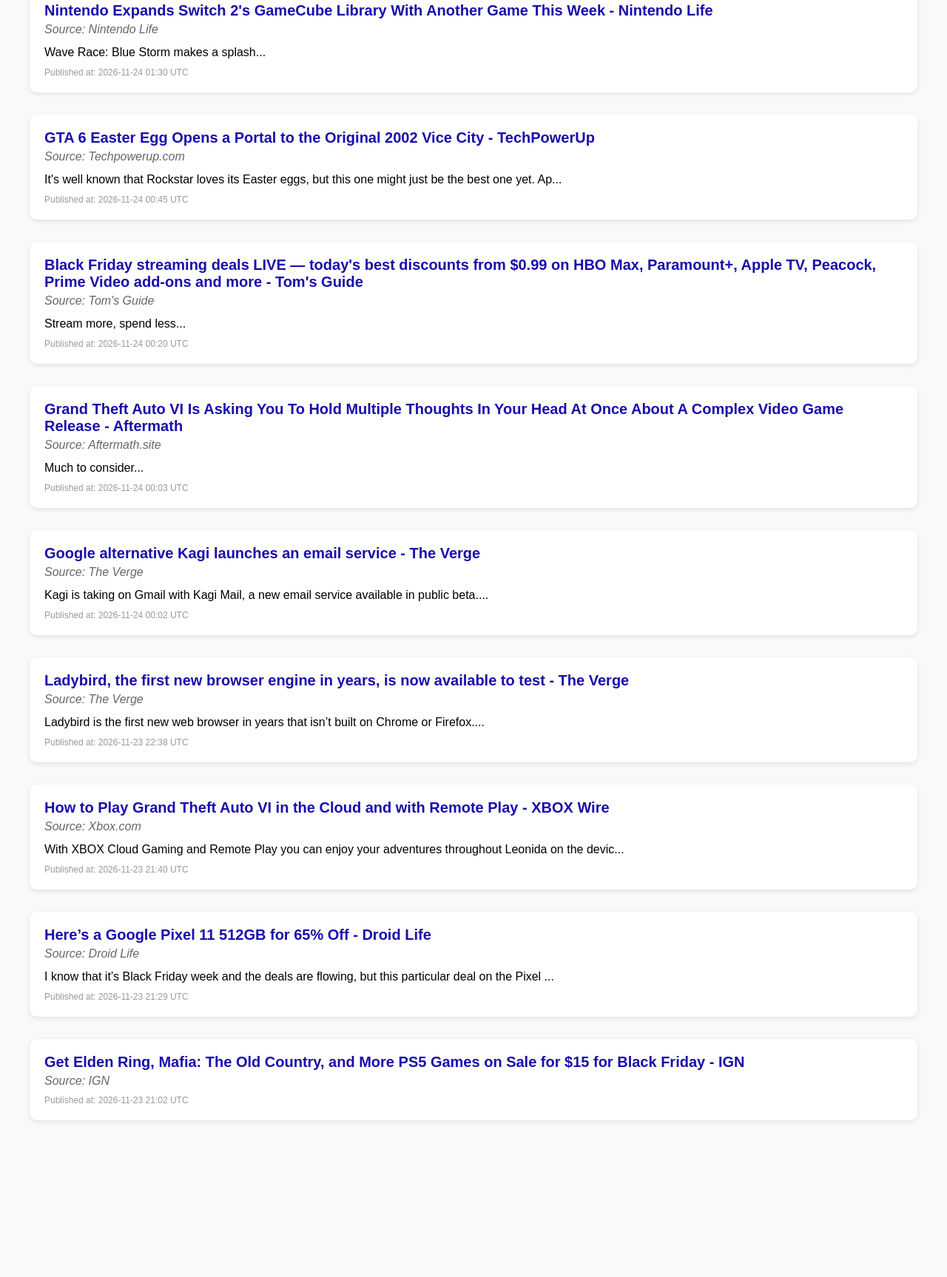
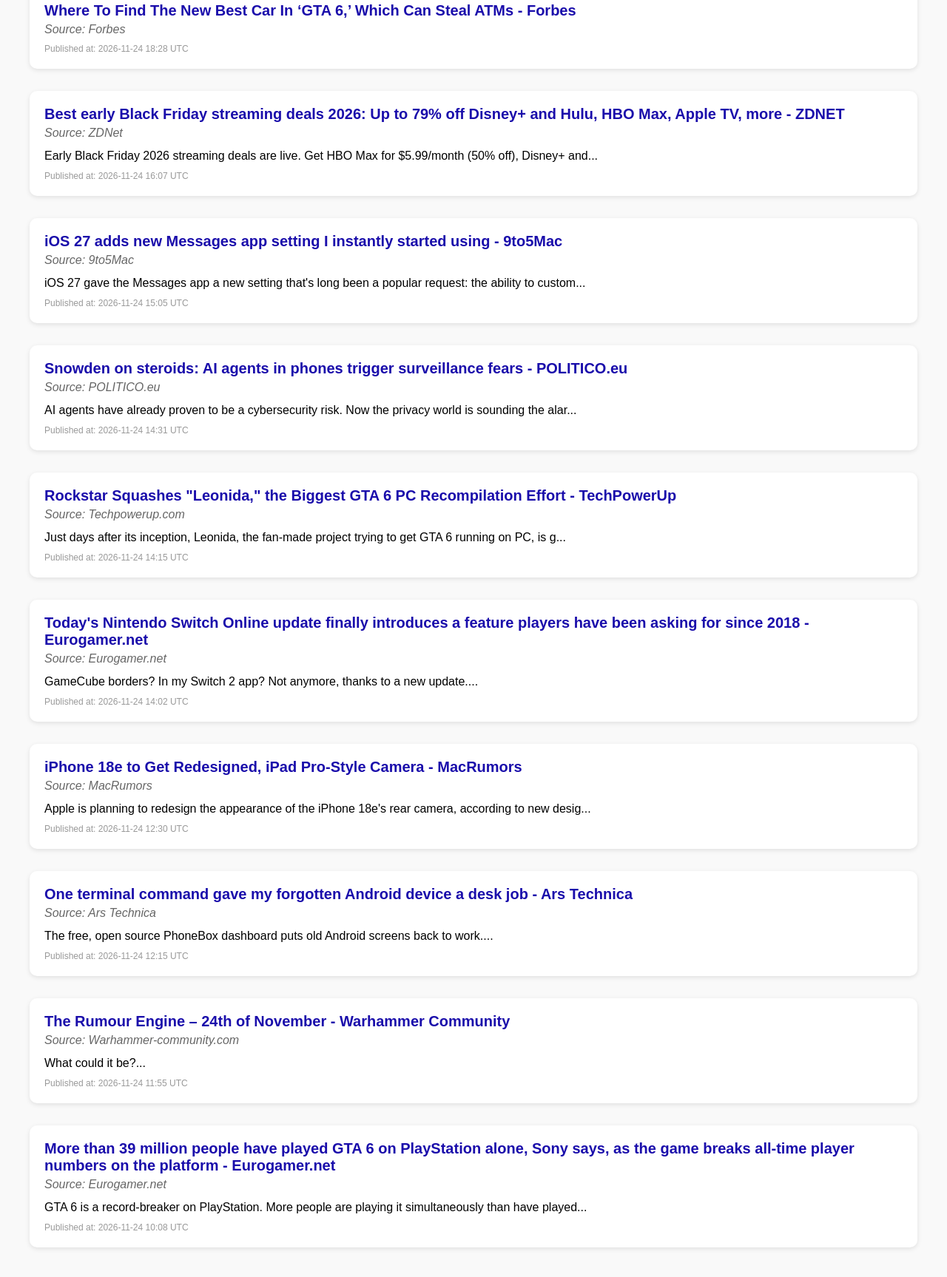
Before and after one commit to sednabcn/stem-ai-tutoring, a plain HTML site: page data/news.html in a window 1280 px wide. Shown: the part 115-1842 px from the top of the page at 74% size. Before the commit the page ends 1670 px from the top, so only its background shows below. Drawn offline with Linux system fonts and the light colour scheme.

Commit message:
🔄 Auto-update news content

```diff
--- a/data/news.html
+++ b/data/news.html
@@ -19,66 +19,73 @@
   <h1>Daily News</h1>
 
   <div class="article">
-    <div class="title"><a href="https://www.nintendolife.com/news/2026/11/nintendo-expands-switch-2s-gamecube-library-with-another-game-this-week" target="_blank" rel="noopener noreferrer">Nintendo Expands Switch 2&#x27;s GameCube Library With Another Game This Week - Nintendo Life</a></div>
-    <div class="source">Source: Nintendo Life</div>
-    <div class="description">Wave Race: Blue Storm makes a splash...</div>
-    <div class="published">Published at: 2026-11-24 01:30 UTC</div>
+    <div class="title"><a href="https://www.forbes.com/sites/paultassi/2026/11/24/where-to-find-the-new-best-car-in-gta-6-which-can-steal-atms/" target="_blank" rel="noopener noreferrer">Where To Find The New Best Car In ‘GTA 6,’ Which Can Steal ATMs - Forbes</a></div>
+    <div class="source">Source: Forbes</div>
+    <div class="description"></div>
+    <div class="published">Published at: 2026-11-24 18:28 UTC</div>
   </div>
 
   <div class="article">
-    <div class="title"><a href="https://www.techpowerup.com/355136/gta-6-easter-egg-opens-a-portal-to-the-original-2002-vice-city" target="_blank" rel="noopener noreferrer">GTA 6 Easter Egg Opens a Portal to the Original 2002 Vice City - TechPowerUp</a></div>
-    <div class="source">Source: Techpowerup.com</div>
-    <div class="description">It&#x27;s well known that Rockstar loves its Easter eggs, but this one might just be the best one yet. Ap...</div>
-    <div class="published">Published at: 2026-11-24 00:45 UTC</div>
+    <div class="title"><a href="https://www.zdnet.com/home-and-office/nov-24-best-early-black-friday-streaming-deals-2026/" target="_blank" rel="noopener noreferrer">Best early Black Friday streaming deals 2026: Up to 79% off Disney+ and Hulu, HBO Max, Apple TV, more - ZDNET</a></div>
+    <div class="source">Source: ZDNet</div>
+    <div class="description">Early Black Friday 2026 streaming deals are live. Get HBO Max for $5.99/month (50% off), Disney+ and...</div>
+    <div class="published">Published at: 2026-11-24 16:07 UTC</div>
   </div>
 
   <div class="article">
-    <div class="title"><a href="https://www.tomsguide.com/live/news/black-friday-streaming-deals-live-november-23-2026" target="_blank" rel="noopener noreferrer">Black Friday streaming deals LIVE — today&#x27;s best discounts from $0.99 on HBO Max, Paramount+, Apple TV, Peacock, Prime Video add-ons and more - Tom&#x27;s Guide</a></div>
-    <div class="source">Source: Tom&#x27;s Guide</div>
-    <div class="description">Stream more, spend less...</div>
-    <div class="published">Published at: 2026-11-24 00:20 UTC</div>
+    <div class="title"><a href="https://9to5mac.com/2026/11/24/ios-27-adds-new-messages-app-setting-i-instantly-started-using/" target="_blank" rel="noopener noreferrer">iOS 27 adds new Messages app setting I instantly started using - 9to5Mac</a></div>
+    <div class="source">Source: 9to5Mac</div>
+    <div class="description">iOS 27 gave the Messages app a new setting that&#x27;s long been a popular request: the ability to custom...</div>
+    <div class="published">Published at: 2026-11-24 15:05 UTC</div>
   </div>
 
   <div class="article">
-    <div class="title"><a href="https://aftermath.site/gta-vi-6-grand-theft-auto-iv-boycott-union/" target="_blank" rel="noopener noreferrer">Grand Theft Auto VI Is Asking You To Hold Multiple Thoughts In Your Head At Once About A Complex Video Game Release - Aftermath</a></div>
-    <div class="source">Source: Aftermath.site</div>
-    <div class="description">Much to consider...</div>
-    <div class="published">Published at: 2026-11-24 00:03 UTC</div>
+    <div class="title"><a href="https://www.politico.eu/article/ai-agents-phone-privacy-surveillance-fears/" target="_blank" rel="noopener noreferrer">Snowden on steroids: AI agents in phones trigger surveillance fears - POLITICO.eu</a></div>
+    <div class="source">Source: POLITICO.eu</div>
+    <div class="description">AI agents have already proven to be a cybersecurity risk. Now the privacy world is sounding the alar...</div>
+    <div class="published">Published at: 2026-11-24 14:31 UTC</div>
   </div>
 
   <div class="article">
-    <div class="title"><a href="https://www.theverge.com/tech/1041000/kagi-mail-email-google-gmail-alternative" target="_blank" rel="noopener noreferrer">Google alternative Kagi launches an email service - The Verge</a></div>
-    <div class="source">Source: The Verge</div>
-    <div class="description">Kagi is taking on Gmail with Kagi Mail, a new email service available in public beta....</div>
-    <div class="published">Published at: 2026-11-24 00:02 UTC</div>
+    <div class="title"><a href="https://www.techpowerup.com/355160/rockstar-squashes-leonida-the-biggest-gta-6-pc-recompilation-effort" target="_blank" rel="noopener noreferrer">Rockstar Squashes &quot;Leonida,&quot; the Biggest GTA 6 PC Recompilation Effort - TechPowerUp</a></div>
+    <div class="source">Source: Techpowerup.com</div>
+    <div class="description">Just days after its inception, Leonida, the fan-made project trying to get GTA 6 running on PC, is g...</div>
+    <div class="published">Published at: 2026-11-24 14:15 UTC</div>
   </div>
 
   <div class="article">
-    <div class="title"><a href="https://www.theverge.com/tech/1040872/ladybird-indie-browser-engine-alpha-testing" target="_blank" rel="noopener noreferrer">Ladybird, the first new browser engine in years, is now available to test - The Verge</a></div>
-    <div class="source">Source: The Verge</div>
-    <div class="description">Ladybird is the first new web browser in years that isn’t built on Chrome or Firefox....</div>
-    <div class="published">Published at: 2026-11-23 22:38 UTC</div>
+    <div class="title"><a href="https://www.eurogamer.net/nintendo-switch-update-version-2-2-0-borders" target="_blank" rel="noopener noreferrer">Today&#x27;s Nintendo Switch Online update finally introduces a feature players have been asking for since 2018 - Eurogamer.net</a></div>
+    <div class="source">Source: Eurogamer.net</div>
+    <div class="description">GameCube borders? In my Switch 2 app? Not anymore, thanks to a new update....</div>
+    <div class="published">Published at: 2026-11-24 14:02 UTC</div>
   </div>
 
   <div class="article">
-    <div class="title"><a href="https://news.xbox.com/en-us/2026/11/23/grand-theft-auto-vi-xbox-cloud-and-remote-play/" target="_blank" rel="noopener noreferrer">How to Play Grand Theft Auto VI in the Cloud and with Remote Play - XBOX Wire</a></div>
-    <div class="source">Source: Xbox.com</div>
-    <div class="description">With XBOX Cloud Gaming and Remote Play you can enjoy your adventures throughout Leonida on the devic...</div>
-    <div class="published">Published at: 2026-11-23 21:40 UTC</div>
+    <div class="title"><a href="https://www.macrumors.com/2026/11/24/iphone-18e-to-get-redesigned-ipad-pro-style-camera/" target="_blank" rel="noopener noreferrer">iPhone 18e to Get Redesigned, iPad Pro-Style Camera - MacRumors</a></div>
+    <div class="source">Source: MacRumors</div>
+    <div class="description">Apple is planning to redesign the appearance of the iPhone 18e&#x27;s rear camera, according to new desig...</div>
+    <div class="published">Published at: 2026-11-24 12:30 UTC</div>
   </div>
 
   <div class="article">
-    <div class="title"><a href="https://www.droid-life.com/2026/11/23/heres-a-google-pixel-11-512gb-for-65-off/" target="_blank" rel="noopener noreferrer">Here’s a Google Pixel 11 512GB for 65% Off - Droid Life</a></div>
-    <div class="source">Source: Droid Life</div>
-    <div class="description">I know that it’s Black Friday week and the deals are flowing, but this particular deal on the Pixel ...</div>
-    <div class="published">Published at: 2026-11-23 21:29 UTC</div>
+    <div class="title"><a href="https://arstechnica.com/gadgets/2026/11/one-terminal-command-gave-my-forgotten-android-device-a-desk-job/" target="_blank" rel="noopener noreferrer">One terminal command gave my forgotten Android device a desk job - Ars Technica</a></div>
+    <div class="source">Source: Ars Technica</div>
+    <div class="description">The free, open source PhoneBox dashboard puts old Android screens back to work....</div>
+    <div class="published">Published at: 2026-11-24 12:15 UTC</div>
   </div>
 
   <div class="article">
-    <div class="title"><a href="https://www.ign.com/articles/ps5-games-on-sale-for-15-for-black-friday" target="_blank" rel="noopener noreferrer">Get Elden Ring, Mafia: The Old Country, and More PS5 Games on Sale for $15 for Black Friday - IGN</a></div>
-    <div class="source">Source: IGN</div>
-    <div class="description"></div>
-    <div class="published">Published at: 2026-11-23 21:02 UTC</div>
+    <div class="title"><a href="https://www.warhammer-community.com/articles/td7byi5c/the-rumour-engine-24th-of-november" target="_blank" rel="noopener noreferrer">The Rumour Engine – 24th of November - Warhammer Community</a></div>
+    <div class="source">Source: Warhammer-community.com</div>
+    <div class="description">What could it be?...</div>
+    <div class="published">Published at: 2026-11-24 11:55 UTC</div>
+  </div>
+
+  <div class="article">
+    <div class="title"><a href="https://www.eurogamer.net/more-than-39-million-people-have-played-gta-6-on-playstation-alone-sony-says-as-the-game-breaks-all-time-player-numbers-on-the-platform" target="_blank" rel="noopener noreferrer">More than 39 million people have played GTA 6 on PlayStation alone, Sony says, as the game breaks all-time player numbers on the platform - Eurogamer.net</a></div>
+    <div class="source">Source: Eurogamer.net</div>
+    <div class="description">GTA 6 is a record-breaker on PlayStation. More people are playing it simultaneously than have played...</div>
+    <div class="published">Published at: 2026-11-24 10:08 UTC</div>
   </div>
 
 </body>
```
Also changed, not shown: data/news.json (+73 -63 lines).
